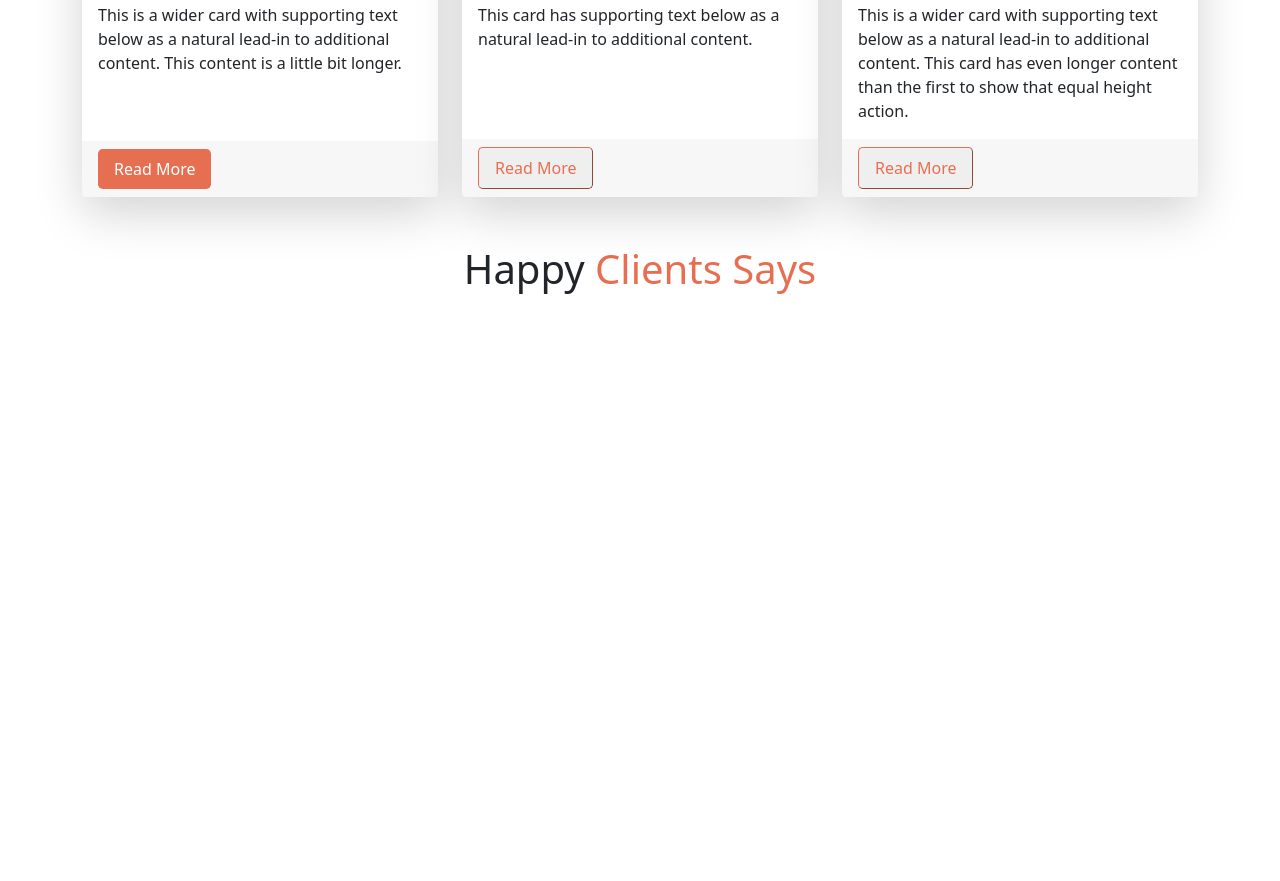
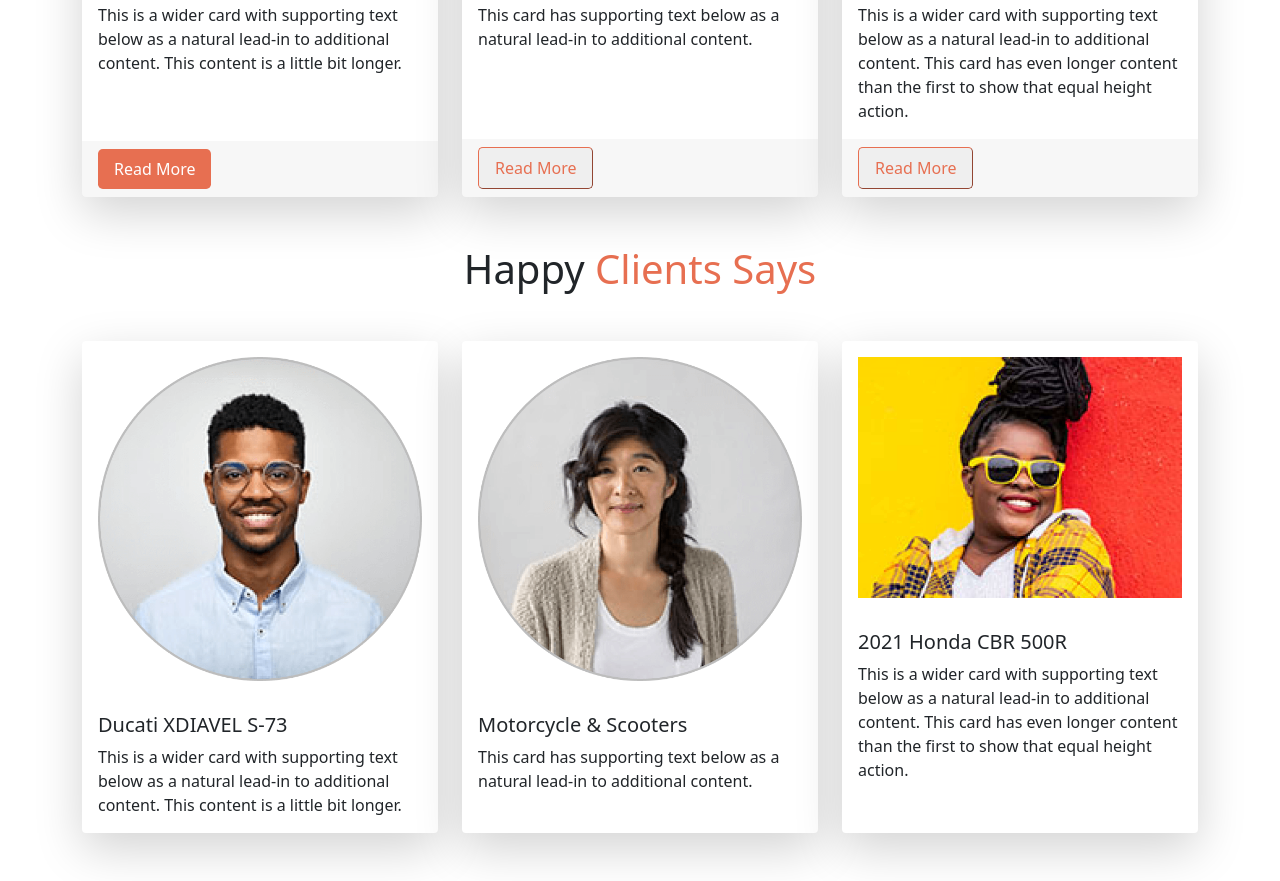
Before and after one commit to Ibrahim193084/honda-cbr, a plain HTML site: page index.html in a window 1280 px wide. Shown: the part 1453-2334 px from the top of the page. Before the commit the page ends 1754 px from the top, so only its background shows below. Drawn offline with nearby package versions, Linux system fonts and the light colour scheme.

Commit message:
adding something

```diff
--- a/index.html
+++ b/index.html
@@ -104,8 +104,8 @@
   </section>
      <!-- latest news section -->
      <section class="container my-5">
-       <!-- first bike card -->
        <h1 class="text-center my-5">Latest News</h1>
+         <!-- first bike card -->
        <div class="row row-cols-1 row-cols-md-2 row-cols-lg-3 g-4 border-0">
         <div class="col">
           <div class="card h-100 border-0 shadow-lg">
@@ -148,11 +148,45 @@
         </div>
       </div>
      </section>
+     <!-- latest news section end -->
 
      <!-- happy client says section -->
-     <section class="container">
-       <h1 class="text-center">Happy <span style="color: #E76F51;">Clients Says</span></h1>
-     </section>
+     <section class="container my-5">
+      <h1 class="text-center my-5">Happy <span style="color: #E76F51;">Clients Says</span></h1>
+        <!-- first user card -->
+      <div class="row row-cols-1 row-cols-md-2 row-cols-lg-3 g-4 border-0">
+       <div class="col">
+         <div class="card h-100 border-0 shadow-lg">
+           <img src="images/user-1.png" class="card-img-top p-3" alt="...">
+           <div class="card-body">
+             <h5 class="card-title">Ducati XDIAVEL S-73</h5>
+             <p class="card-text">This is a wider card with supporting text below as a natural lead-in to additional content. This content is a little bit longer.</p>
+
+           </div>
+         </div>
+       </div>
+       <!-- second user card -->
+       <div class="col">
+         <div class="card h-100 border-0 shadow-lg">
+           <img src="images/user-2.png" class="card-img-top p-3" alt="...">
+           <div class="card-body">
+             <h5 class="card-title">Motorcycle & Scooters</h5>
+             <p class="card-text">This card has supporting text below as a natural lead-in to additional content.</p>
+           </div>
+         </div>
+       </div>
+       <!-- third user card -->
+       <div class="col">
+         <div class="card h-100 border-0 shadow-lg">
+           <img src="images/user-3.jpg" class="card-img-top p-3" alt="...">
+           <div class="card-body">
+             <h5 class="card-title">2021 Honda CBR 500R</h5>
+             <p class="card-text">This is a wider card with supporting text below as a natural lead-in to additional content. This card has even longer content than the first to show that equal height action.</p>
+           </div>
+         </div>
+       </div>
+     </div>
+    </section>
 
 
     <!-- main end -->
```
